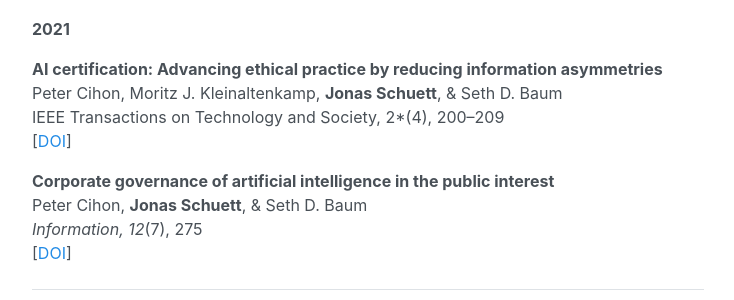
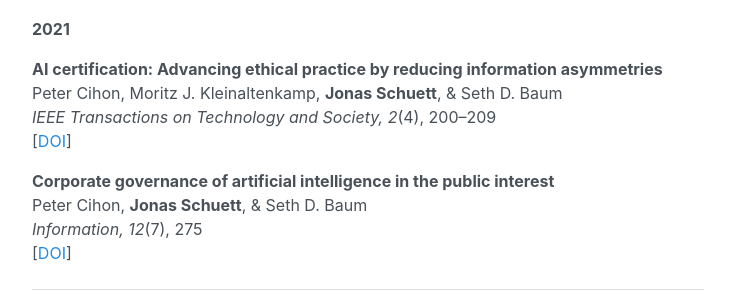
Before and after one commit to jonasschuett/jonasschuett.github.io, a Jekyll site: the page built from _posts/2020-04-04-introduction.md, in a window 1280 px wide and 900 px high, scrolled down 7994 px. Shown: the part 153-453 px from the top of the window, without its empty margins (272-1006 px from the left). Built offline with Jekyll 4.4.1, drawn with Linux system fonts in a browser that asks for light colours; nearby versions of some CDN libraries.

```diff
--- a/_posts/2020-04-04-introduction.md
+++ b/_posts/2020-04-04-introduction.md
@@ -171,7 +171,7 @@ Anderljung, M., Smith, E. T., O’Brien, J., Soder, L., Bucknall, B., Bluemke, E
 
 **AI certification: Advancing ethical practice by reducing information asymmetries** <br>
 Peter Cihon, Moritz J. Kleinaltenkamp, **Jonas Schuett**, & Seth D. Baum <br>
-IEEE Transactions on Technology and Society, 2*(4), 200–209 <br>
+*IEEE Transactions on Technology and Society, 2*(4), 200–209 <br>
 [[DOI](https://doi.org/10.1109/TTS.2021.3077595)]
 
 **Corporate governance of artificial intelligence in the public interest** <br>
```
